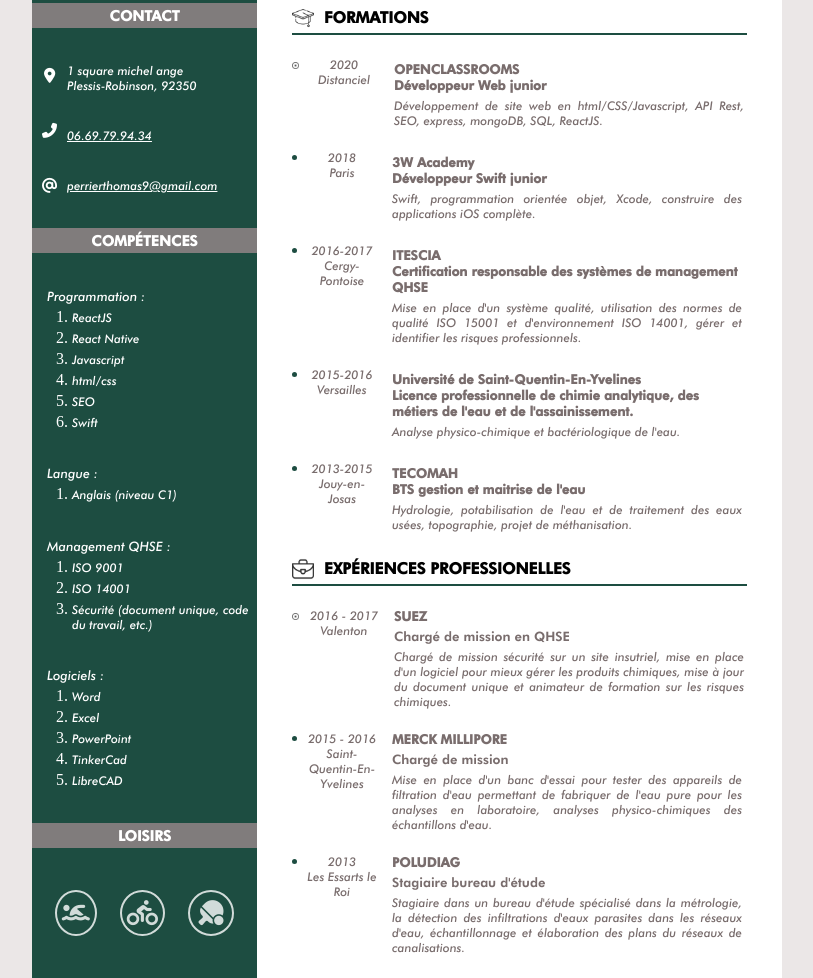
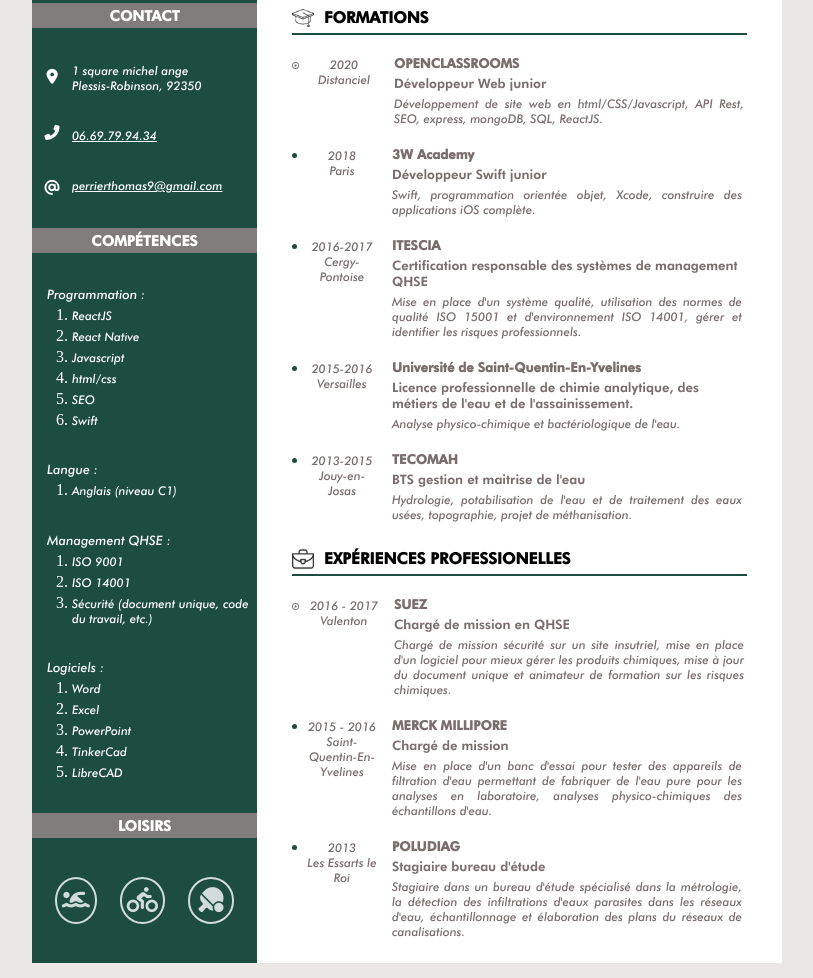
Before and after one commit to thomas796/cv, a website: page index.html in a window 1280 px wide. Shown: the part 197-1175 px from the top of the page, without its empty margins (233-1046 px from the left). Drawn offline with Linux system fonts and the light colour scheme.

Commit message:
change font

```diff
--- a/css/block.css
+++ b/css/block.css
@@ -152,8 +152,8 @@ main {
 
 .experienceTitle {
     margin: 0px;
-    margin-top: 4px;
     font-size: 13px;
+    margin-top: -2px;
     font-family: "titleFont", Arial, Helvetica, sans-serif;
     color: rgb(121, 109, 109);
 }
@@ -161,9 +161,9 @@ main {
 .experienceSubtitle {
     margin: 0px;
     font-size: 13px;
+    margin-top: 4px;
     color: rgb(121, 109, 109);
     font-family: "titleFont", Arial, Helvetica, sans-serif;
-    font-weight: 600;
 }
 
 .description {
@@ -172,8 +172,6 @@ main {
     font-family: "paraFont", Arial, Helvetica, sans-serif;
     text-align: justify;
 }
-
-
 
 
 #userBlock {
@@ -187,7 +185,6 @@ main {
 }
 
 
-
 #contactBlock {
     width: 100%;
     height: 200px;
@@ -197,7 +194,7 @@ main {
 
 #iconsContactBlock {
     display: flex;
-    width: 35px;
+    width: 40px;
     flex-direction: column;
     align-items: center;
     justify-content: space-evenly;
@@ -213,7 +210,7 @@ main {
 .iconContact {
     font-size: 15px;
     color: white;
-    margin-top: 5px;
+    margin-top: 8px;
 }
 
 .contact {
@@ -223,7 +220,7 @@ main {
 
 
 #skills {
-    height: 570px;
+    height: 560px;
     width: 100%;
     margin: 0%;
     display: flex;
@@ -251,7 +248,7 @@ ul {
 
 
 #hobbies {
-    height: 130px;
+    height: 125px;
     width: 100%;
     display: flex;
     align-items: center;
--- a/css/block715.css
+++ b/css/block715.css
@@ -99,7 +99,7 @@
     }
 
     #skills {
-        height: 570px;
+        height: 560px;
         width: 300px;
     }
 
--- a/index.html
+++ b/index.html
@@ -210,8 +210,8 @@
                             </div>
                         </div>
                         <div class='theExperience'>
-                            <h2 class='experienceSubtitle'>SUEZ</h2>
-                            <h3 class='experienceTitle'>Chargé de mission en QHSE</h3>
+                            <h2 class='experienceTitle'>SUEZ</h2>
+                            <h3 class='experienceSubtitle'>Chargé de mission en QHSE</h3>
                             <h4 class='description'>Chargé de mission sécurité sur un site insutriel, mise en place d'un logiciel pour mieux gérer les produits chimiques, mise à jour du document unique et animateur de formation sur les risques chimiques.</h4>
                         </div>
                     </div>
@@ -225,8 +225,8 @@
                             </div>
                         </div>
                         <div class='theExperience'>
-                            <h2 class='experienceSubtitle'>MERCK MILLIPORE</h2>
-                            <h3 class='experienceTitle'>Chargé de mission</h3>
+                            <h2 class='experienceTitle'>MERCK MILLIPORE</h2>
+                            <h3 class='experienceSubtitle'>Chargé de mission</h3>
                             <h4 class='description'>Mise en place d'un banc d'essai pour tester des appareils de filtration d'eau permettant de fabriquer de l'eau pure pour les analyses en laboratoire, analyses physico-chimiques des échantillons d'eau.</h4>
                         </div>
                     </div>
@@ -240,8 +240,8 @@
                             </div>
                         </div>
                         <div class='theExperience'>
-                            <h2 class='experienceSubtitle'>POLUDIAG</h2>
-                            <h3 class='experienceTitle'>Stagiaire bureau d'étude</h3>
+                            <h2 class='experienceTitle'>POLUDIAG</h2>
+                            <h3 class='experienceSubtitle'>Stagiaire bureau d'étude</h3>
                             <h4 class='description'>Stagiaire dans un bureau d'étude spécialisé dans la métrologie, la détection des infiltrations d'eaux parasites dans les réseaux d'eau, échantillonnage et élaboration des plans du réseaux de canalisations.</h4>
                         </div>
                     </div>
```
